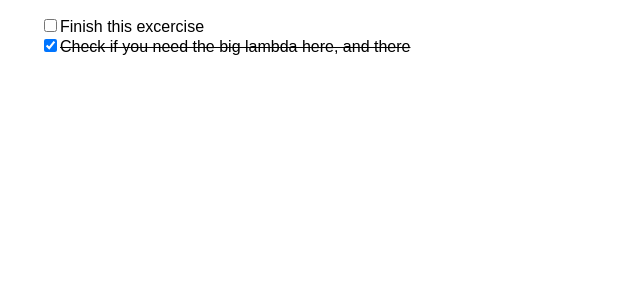
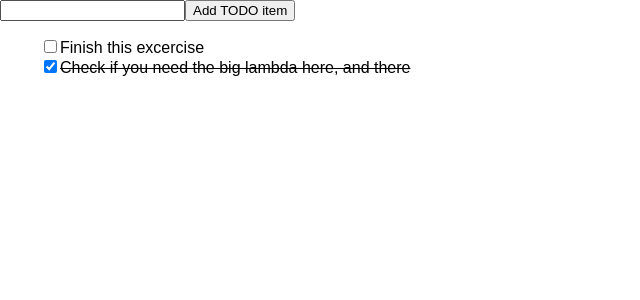
Before and after one commit to tiesmaster/learn-react, a React (Create React App) app in the folder todoapp_pure-react/: page / in a window 1280 px wide. Shown: the top 300 px of the page, without its empty margins (0-640 px from the left). Built offline with nearby package versions, Linux system fonts and the light colour scheme.

Commit message:
TodoApp: Also add support for user input.

```diff
--- a/todoapp_pure-react/src/index.tsx
+++ b/todoapp_pure-react/src/index.tsx
@@ -42,11 +42,46 @@ const TodoList = (props: { todos: TodoItem[], toggleTodoItem: (todoIndex: number
     </ul>
   );
 
+interface TodoInputProps {
+  addTodoItem: (newTodoItem: TodoItem) => void;
+}
+
+class TodoInput extends React.Component<TodoInputProps, { userInput: string }> {
+  constructor(props: { addTodoItem: (newTodoItem: TodoItem) => void }) {
+    super(props);
+    this.state = { userInput: '' };
+    this.handleFormSubmit = this.handleFormSubmit.bind(this);
+    this.handleUserInputChange = this.handleUserInputChange.bind(this);
+  }
+  handleFormSubmit(e: React.ChangeEvent<HTMLFormElement>) {
+    e.preventDefault();
+    if (this.state.userInput !== '') {
+      this.props.addTodoItem({ taskTitle: this.state.userInput, isCompleted: false });
+      this.setState({ userInput: '' });
+    }
+  }
+  handleUserInputChange(e: React.ChangeEvent<HTMLInputElement>) {
+    this.setState({ userInput: e.currentTarget.value });
+  }
+  render() {
+    return (
+      <form onSubmit={this.handleFormSubmit}>
+        <input onChange={this.handleUserInputChange} value={this.state.userInput} />
+        <button>Add TODO item</button>
+      </form>
+    );
+  }
+}
+
 class TodoApp extends React.Component<{ initialTodos: TodoItem[] }, { todos: Immutable.List<TodoItem> }> {
   constructor(props: { initialTodos: TodoItem[] }) {
     super(props);
     this.state = { todos: Immutable.List(props.initialTodos) };
+    this.handleAddTodoItem = this.handleAddTodoItem.bind(this);
     this.handleToggleTodo = this.handleToggleTodo.bind(this);
+  }
+  handleAddTodoItem(newTodoItem: TodoItem) {
+    this.setState({ todos: this.state.todos.push(newTodoItem) });
   }
   handleToggleTodo(todoIndex: number) {
     const todos = this.state.todos;
@@ -56,7 +91,10 @@ class TodoApp extends React.Component<{ initialTodos: TodoItem[] }, { todos: Imm
   }
   render() {
     return (
-      <TodoList todos={this.state.todos.toArray()} toggleTodoItem={this.handleToggleTodo} />
+      <div>
+        <TodoInput addTodoItem={this.handleAddTodoItem} />
+        <TodoList todos={this.state.todos.toArray()} toggleTodoItem={this.handleToggleTodo} />
+      </div>
     );
   }
 }
```
